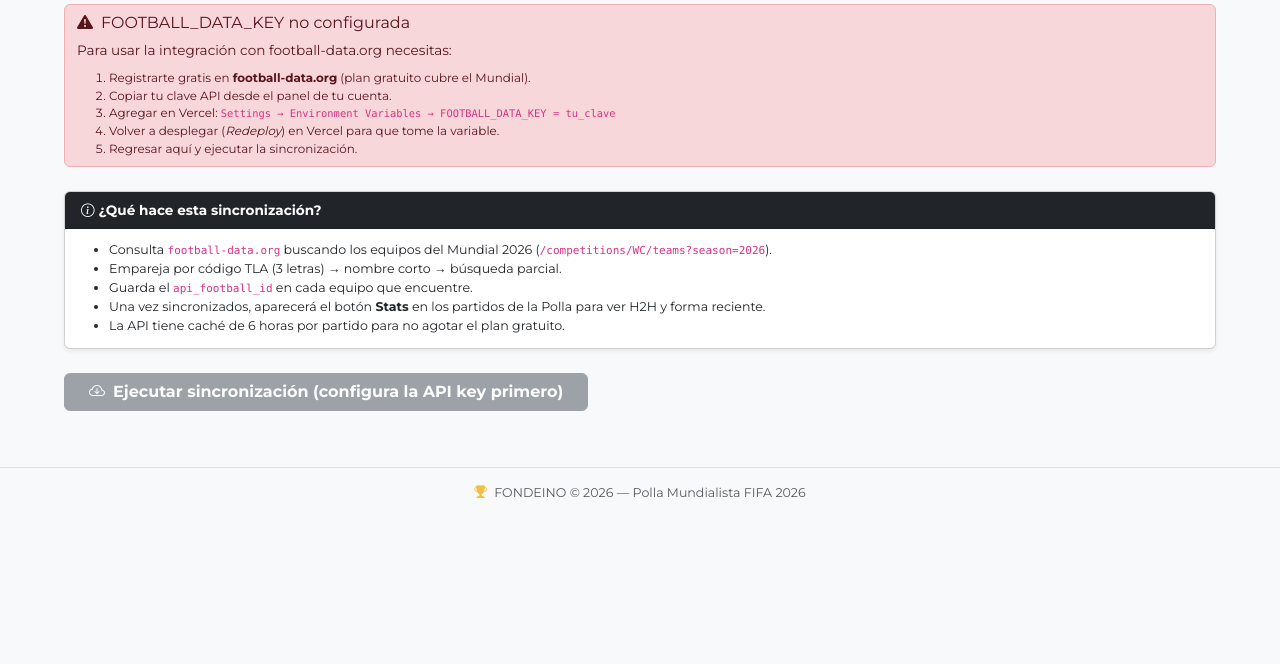
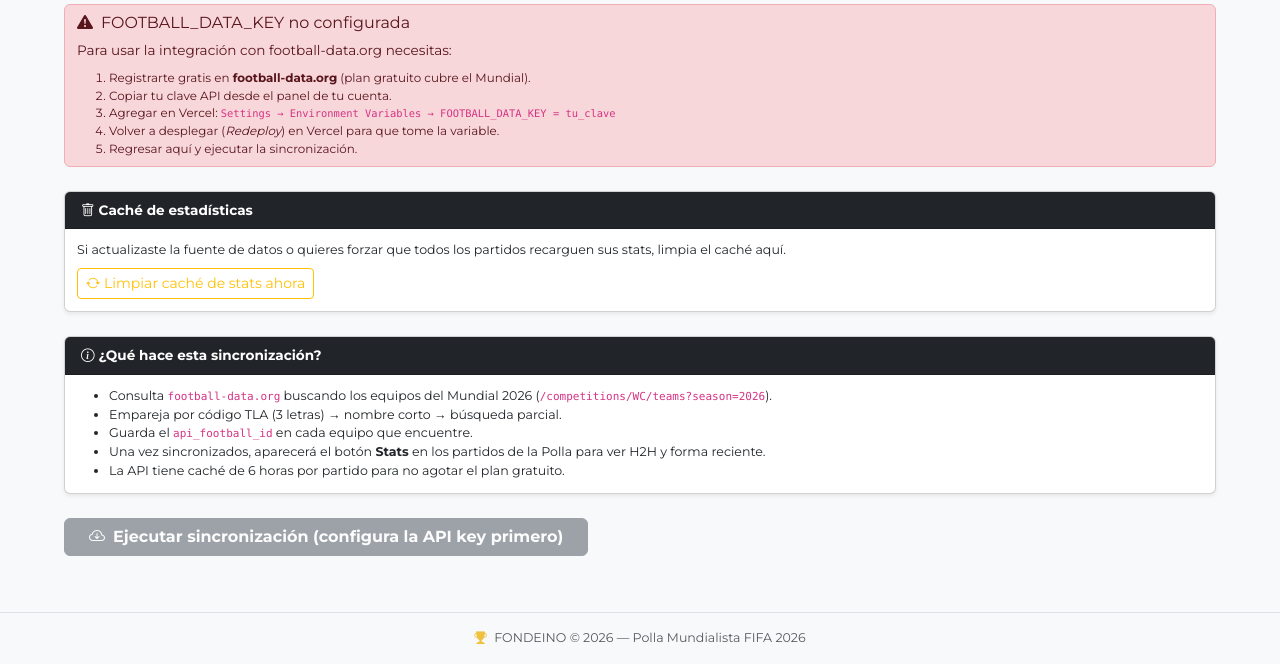
Before and after one commit to Pablo-app-developer/Matriz_score_crediticio_fondeino, a Django app: page /polla/admin/sync-api/ in a window 1280 px wide. Shown: the part 281-945 px from the top of the page. Before the commit the page ends 779 px from the top, so only its background shows below. Run offline with Django 4.2, Linux system fonts and the light colour scheme; the visitor is signed in with stand-in values (Sample User, id 1); data that the repository does not hold is empty.

Commit message:
Admin: agregar botón para limpiar caché de estadísticas de partidos
Nueva vista admin_limpiar_cache_stats borra datos_previos y
datos_previos_ts de todos los Partido, forzando reconsulta al
siguiente clic en Stats. Botón visible en Admin → Sync API Stats.

Co-Authored-By: Claude Sonnet 4.6 <noreply@anthropic.com>

```diff
--- a/apps/polla/urls.py
+++ b/apps/polla/urls.py
@@ -42,6 +42,7 @@ urlpatterns = [
     path('admin/afiliados/<int:afiliado_id>/reset/', views.admin_reset_pronosticos, name='admin_reset_pronosticos'),
     path('admin/eliminatorias/', views.admin_asignar_eliminatorias, name='admin_asignar_eliminatorias'),
     path('admin/sync-api/', views.admin_sync_api_football, name='admin_sync_api_football'),
+    path('admin/limpiar-cache-stats/', views.admin_limpiar_cache_stats, name='admin_limpiar_cache_stats'),
     path('admin/autorizaciones/export/', views.admin_export_autorizaciones, name='admin_export_autorizaciones'),
     path('admin/resultado-colombia/', views.admin_resultado_colombia, name='admin_resultado_colombia'),
     path('admin/partido/<int:partido_id>/editar/', views.admin_editar_partido, name='admin_editar_partido'),
--- a/apps/polla/views.py
+++ b/apps/polla/views.py
@@ -1301,6 +1301,17 @@ def admin_asignar_eliminatorias(request):
 
 
 @admin_polla_required
+def admin_limpiar_cache_stats(request):
+    """Borra datos_previos de todos los partidos para forzar reconsulta de stats."""
+    if request.method == 'POST':
+        n = Partido.objects.exclude(datos_previos={}).update(
+            datos_previos=None, datos_previos_ts=None
+        )
+        messages.success(request, f'Caché de estadísticas limpiado ({n} partidos actualizados).')
+    return redirect('polla:admin_sync_api_football')
+
+
+@admin_polla_required
 def admin_sync_api_football(request):
     """Ejecuta sync_api_football desde el navegador (Vercel no tiene CLI)."""
     from django.conf import settings as _settings
--- a/templates/polla/admin/sync_api_football.html
+++ b/templates/polla/admin/sync_api_football.html
@@ -83,6 +83,22 @@
     </div>
 
   {% else %}
+    {# ── Limpiar caché de stats ────────────────────────── #}
+    <div class="card shadow-sm mb-4">
+      <div class="card-header bg-dark text-white py-2 small fw-bold">
+        <i class="bi bi-trash me-1"></i>Caché de estadísticas
+      </div>
+      <div class="card-body small">
+        <p class="mb-2">Si actualizaste la fuente de datos o quieres forzar que todos los partidos recarguen sus stats, limpia el caché aquí.</p>
+        <form method="post" action="{% url 'polla:admin_limpiar_cache_stats' %}">
+          {% csrf_token %}
+          <button type="submit" class="btn btn-outline-warning btn-sm">
+            <i class="bi bi-arrow-repeat me-1"></i>Limpiar caché de stats ahora
+          </button>
+        </form>
+      </div>
+    </div>
+
     {# ── Formulario de confirmación ──────────────────── #}
     <div class="card shadow-sm mb-4">
       <div class="card-header bg-dark text-white py-2 small fw-bold">
```
